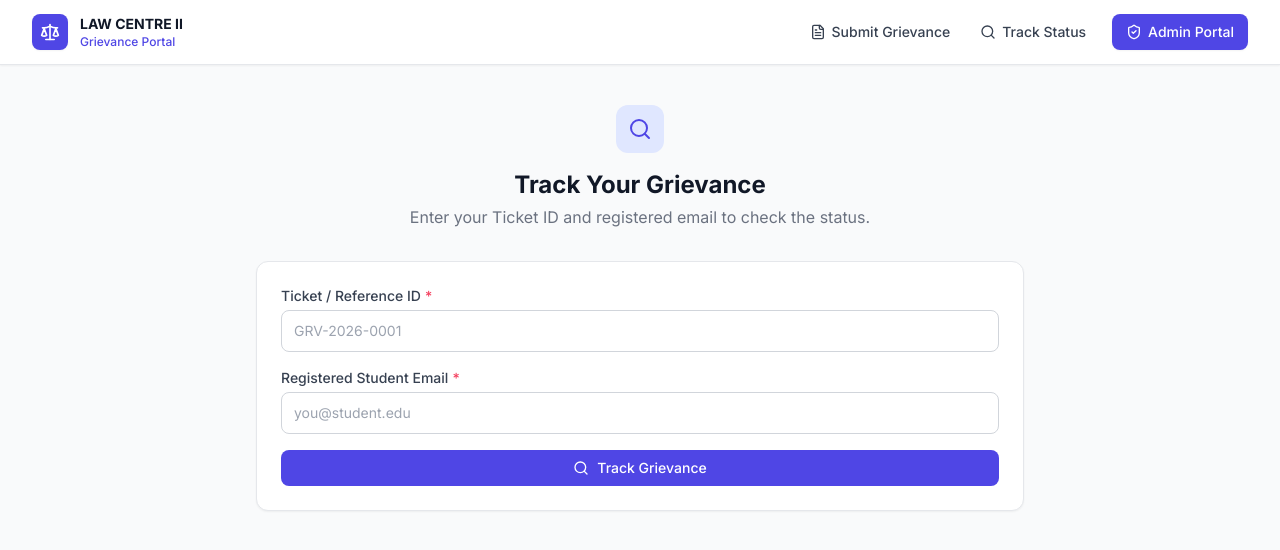
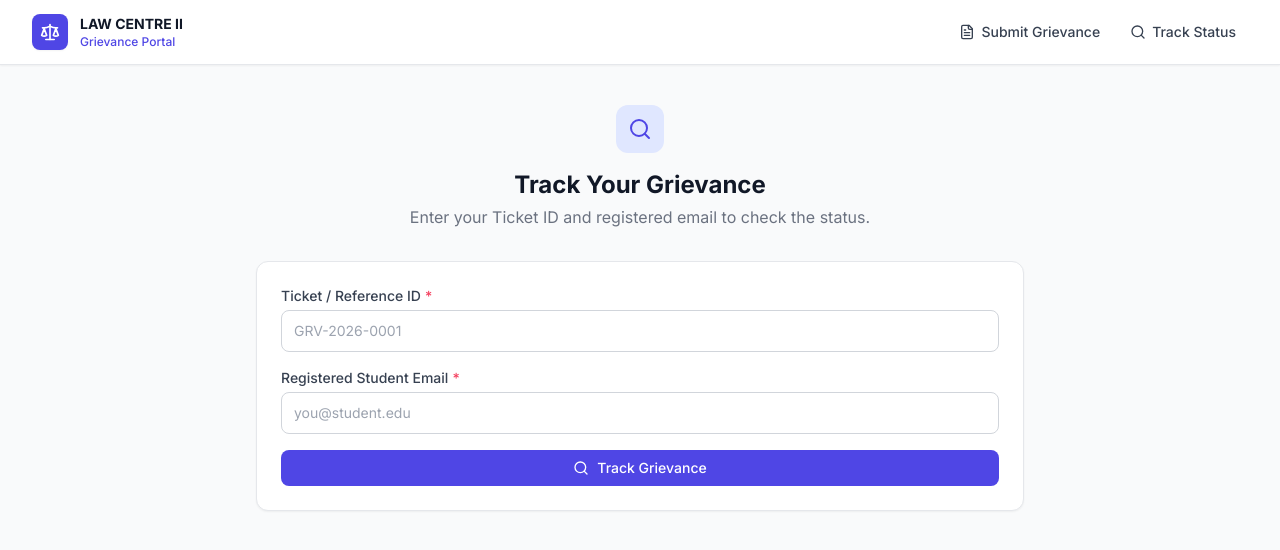
Before and after one commit to DevilEye03/lc2-grievance-portal, a Next.js app: page /track in a window 1280 px wide. Shown: the top 550 px of the page. Built offline with nearby package versions, Linux system fonts and the light colour scheme.

Commit message:
style: remove Admin Portal button from public navbar

```diff
--- a/src/components/layout/Navbar.tsx
+++ b/src/components/layout/Navbar.tsx
@@ -2,7 +2,7 @@
 
 import { useState } from "react";
 import Link from "next/link";
-import { Scale, FileText, Search, ShieldCheck, Menu, X, ArrowRight } from "lucide-react";
+import { Scale, FileText, Search, Menu, X, ArrowRight } from "lucide-react";
 
 export function Navbar() {
   const [mobileMenuOpen, setMobileMenuOpen] = useState(false);
@@ -41,13 +41,6 @@ export function Navbar() {
             >
               <Search className="h-4 w-4" />
               <span>Track Status</span>
-            </Link>
-            <Link
-              href="/admin"
-              className="flex items-center gap-1.5 ml-2 px-3.5 py-2 rounded-lg text-sm font-medium bg-brand-600 text-white hover:bg-brand-700 transition-colors shadow-sm"
-            >
-              <ShieldCheck className="h-4 w-4" />
-              <span>Admin Portal</span>
             </Link>
           </nav>
 
@@ -112,17 +105,6 @@ export function Navbar() {
               </span>
               <ArrowRight className="h-4 w-4 text-gray-400" />
             </Link>
-
-            <div className="pt-2 border-t border-gray-100">
-              <Link
-                href="/admin"
-                onClick={() => setMobileMenuOpen(false)}
-                className="flex items-center justify-center gap-2 w-full px-4 py-2.5 rounded-xl text-sm font-semibold bg-brand-600 text-white hover:bg-brand-700 transition-colors shadow-sm"
-              >
-                <ShieldCheck className="h-4 w-4" />
-                Admin Portal Login
-              </Link>
-            </div>
           </div>
         </div>
       )}
```
